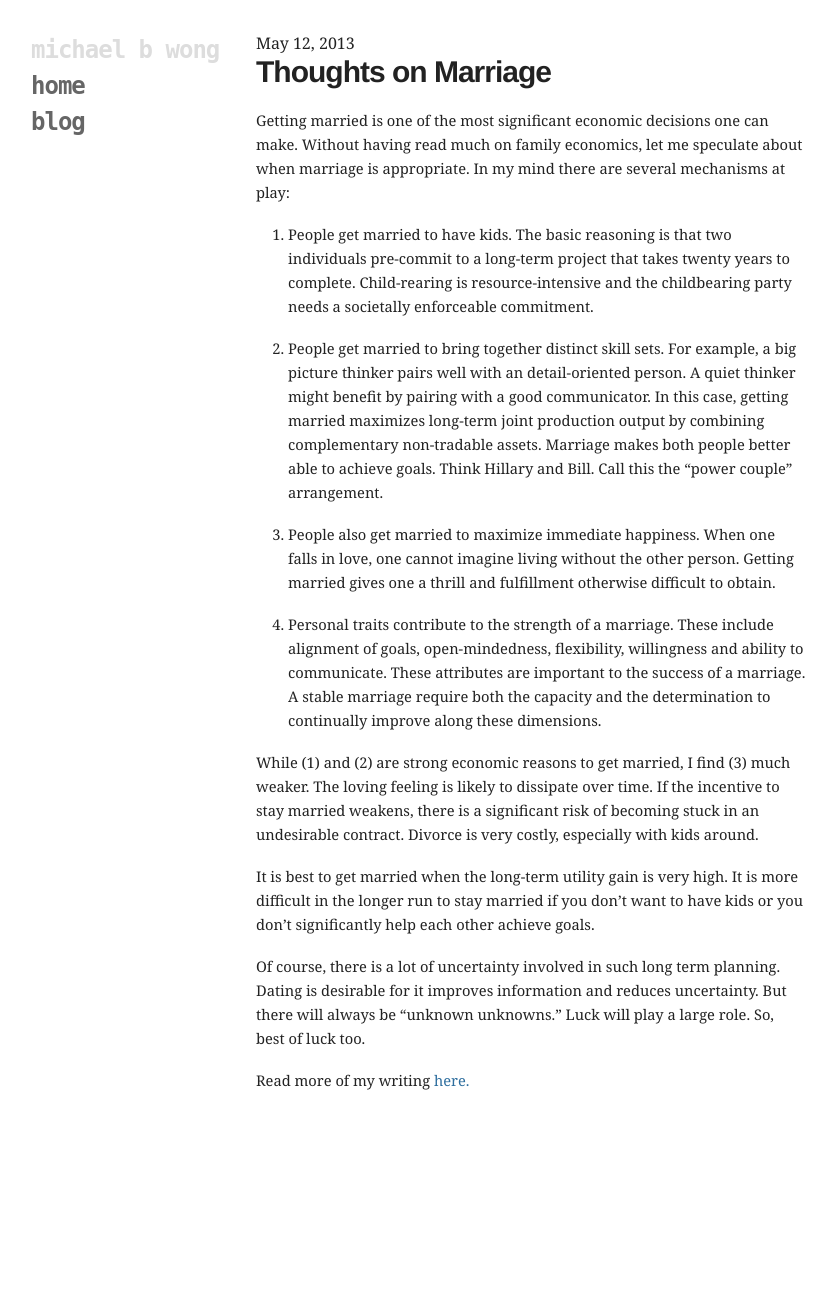
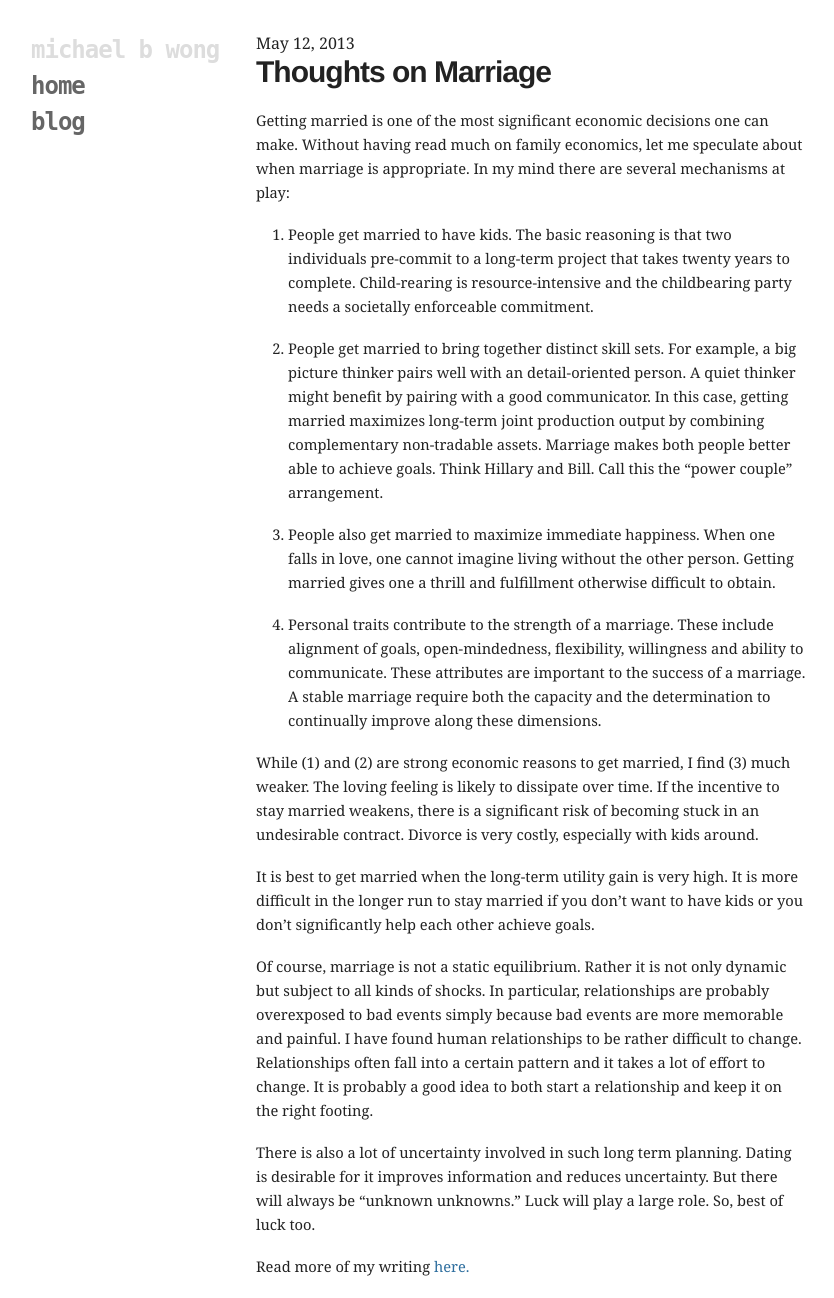
Before and after one commit to mbwong/mbwong.github.com, a Jekyll site: the page built from _posts/2013-05-12-thoughts-on-marriage.md, in a window 1280 px wide. Shown: the whole page, without its empty margins (94-928 px from the left). Built offline with Jekyll 4.4.1, drawn with Linux system fonts in a browser that asks for light colours; before the commit the page ends 1112 px from its top, so only the background shows below that.

Commit message:
Update 2013-05-12-thoughts-on-marriage.md

```diff
--- a/_posts/2013-05-12-thoughts-on-marriage.md
+++ b/_posts/2013-05-12-thoughts-on-marriage.md
@@ -20,4 +20,6 @@ While (1) and (2) are strong economic reasons to get married, I find (3) much we
 
 It is best to get married when the long-term utility gain is very high. It is more difficult in the longer run to stay married if you don't want to have kids or you don't significantly help each other achieve goals.
 
-Of course, there is a lot of uncertainty involved in such long term planning. Dating is desirable for it improves information and reduces uncertainty. But there will always be "unknown unknowns." Luck will play a large role. So, best of luck too.
+Of course, marriage is not a static equilibrium. Rather it is not only dynamic but subject to all kinds of shocks. In particular, relationships are probably overexposed to bad events simply because bad events are more memorable and painful. I have found human relationships to be rather difficult to change. Relationships often fall into a certain pattern and it takes a lot of effort to change. It is probably a good idea to both start a relationship and keep it on the right footing.
+
+There is also a lot of uncertainty involved in such long term planning. Dating is desirable for it improves information and reduces uncertainty. But there will always be "unknown unknowns." Luck will play a large role. So, best of luck too.
```
